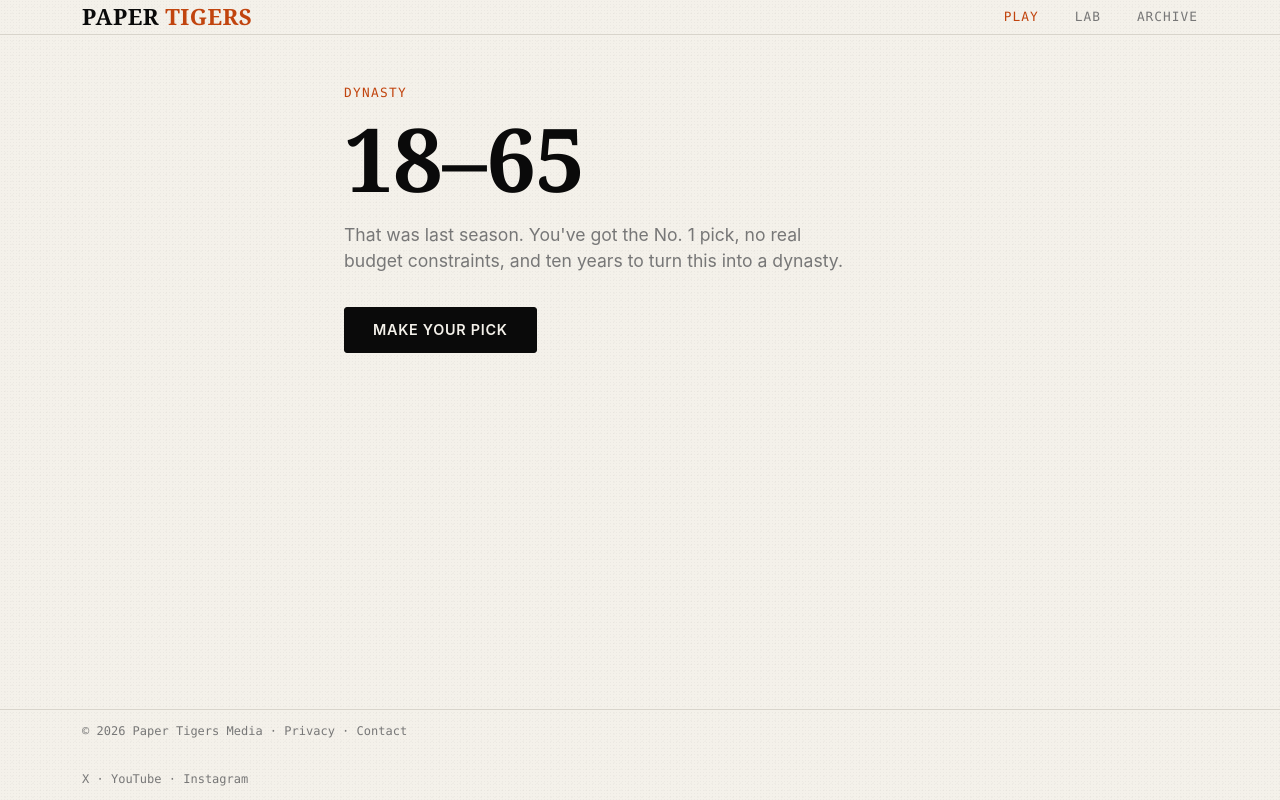
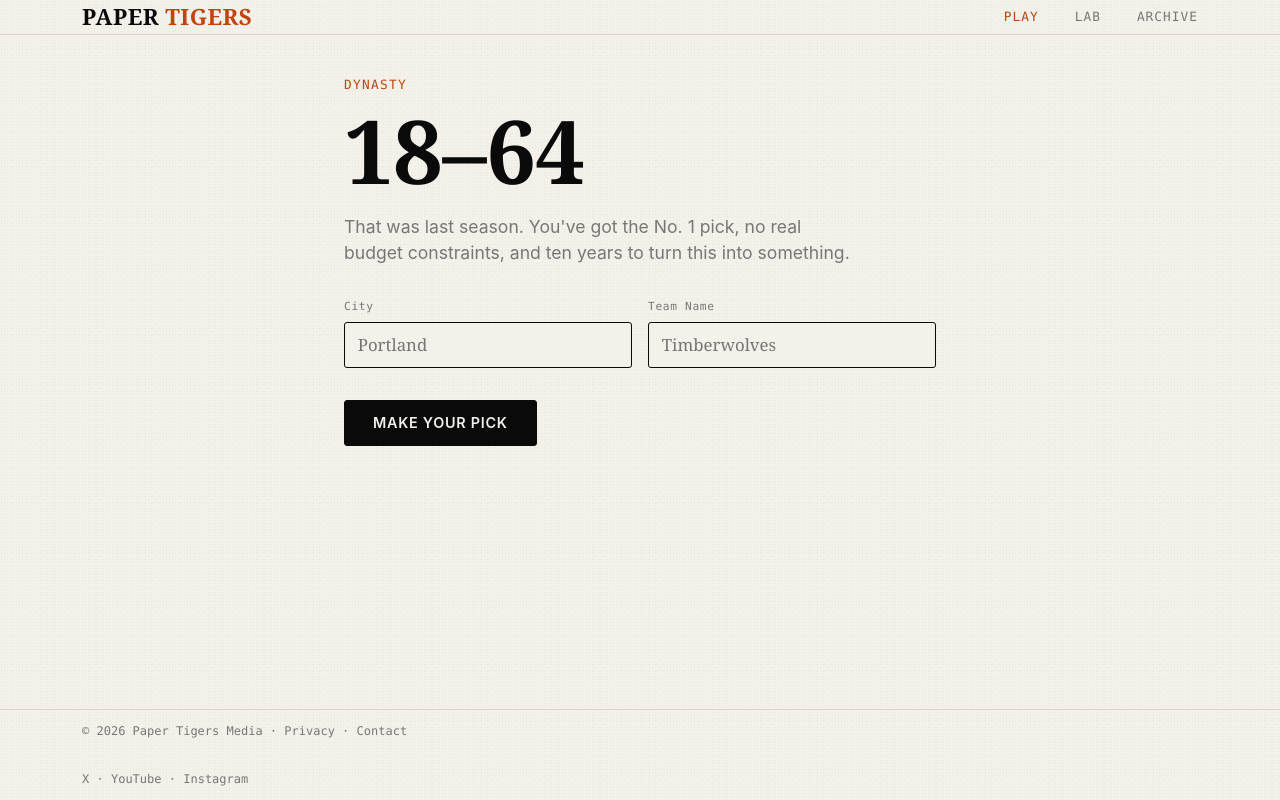
Before and after one commit to AP3HIM/papertigermedia, a React (Vite) app in the folder frontend/: page /games/dynasty in a window 1280 px wide. Built offline with nearby package versions, Linux system fonts and the light colour scheme; no server answers.

Commit message:
feat: complete dynasty frontend systems and state managers

```diff
--- a/frontend/src/games/dynasty/Dynasty.css
+++ b/frontend/src/games/dynasty/Dynasty.css
@@ -1,7 +1,7 @@
 .ptm-dynasty {
   max-width: 640px;
   margin: 0 auto;
-  padding: 3rem 1.5rem 4rem;
+  padding: 2.5rem 1.5rem 4rem;
 }
 
 .ptm-dynasty--intro {
@@ -34,16 +34,112 @@
   margin: 0 0 2rem;
 }
 
+.ptm-dynasty__setup {
+  display: flex;
+  gap: 1rem;
+  margin-bottom: 2rem;
+  flex-wrap: wrap;
+}
+
+.ptm-dynasty__field {
+  display: flex;
+  flex-direction: column;
+  gap: 0.4rem;
+  flex: 1;
+  min-width: 160px;
+}
+
+.ptm-dynasty__field span {
+  font-family: var(--ptm-font-mono);
+  font-size: 0.7rem;
+  letter-spacing: 0.06em;
+  color: var(--ptm-muted-gray);
+}
+
+.ptm-dynasty__field input {
+  padding: 0.65rem 0.8rem;
+  border: 1px solid var(--ptm-black);
+  border-radius: var(--ptm-radius);
+  background: var(--ptm-offwhite);
+  font-family: var(--ptm-font-serif);
+  font-size: 1.05rem;
+}
+
+.ptm-dynasty__field input:focus {
+  outline: 2px solid var(--ptm-orange);
+  outline-offset: 1px;
+}
+
+/* --- Franchise header --- */
+
+.ptm-franchise-header {
+  display: flex;
+  align-items: flex-start;
+  justify-content: space-between;
+  gap: 1.5rem;
+  border-bottom: 2px solid var(--ptm-black);
+  padding-bottom: 1.25rem;
+  margin-bottom: 1.5rem;
+  flex-wrap: wrap;
+}
+
+.ptm-franchise-header__name {
+  font-family: var(--ptm-font-serif);
+  font-size: 1.4rem;
+  margin: 0;
+}
+
+.ptm-franchise-header__season {
+  font-family: var(--ptm-font-mono);
+  font-size: 0.75rem;
+  letter-spacing: 0.08em;
+  color: var(--ptm-muted-gray);
+  margin: 0.2rem 0 0;
+}
+
+/* --- Fan meter --- */
+
+.ptm-fan-meter {
+  min-width: 160px;
+}
+
+.ptm-fan-meter__label {
+  display: flex;
+  justify-content: space-between;
+  font-family: var(--ptm-font-mono);
+  font-size: 0.68rem;
+  letter-spacing: 0.06em;
+  color: var(--ptm-muted-gray);
+  margin-bottom: 0.3rem;
+}
+
+.ptm-fan-meter__track {
+  height: 6px;
+  background: var(--ptm-border);
+  border-radius: 3px;
+  overflow: hidden;
+}
+
+.ptm-fan-meter__fill {
+  height: 100%;
+  background: var(--ptm-orange);
+  transition: width 0.4s ease;
+}
+
+.ptm-fan-meter__ticket {
+  font-family: var(--ptm-font-mono);
+  font-size: 0.7rem;
+  color: var(--ptm-muted-gray);
+  margin: 0.3rem 0 0;
+  text-align: right;
+}
+
 .ptm-dynasty__meta {
   font-family: var(--ptm-font-mono);
   font-size: 0.8rem;
   letter-spacing: 0.06em;
   color: var(--ptm-muted-gray);
   margin-bottom: 1.5rem;
-}
-
-.ptm-dynasty__dot {
-  margin: 0 0.4rem;
 }
 
 .ptm-dynasty__context {
@@ -67,6 +163,7 @@
   text-align: left;
   background: var(--ptm-offwhite);
   border: 1px solid var(--ptm-border);
+  border-left: 3px solid var(--ptm-black);
   border-radius: var(--ptm-radius);
   padding: 1.25rem 1.5rem;
   cursor: pointer;
@@ -74,13 +171,15 @@
   flex-direction: column;
   gap: 0.35rem;
   font-family: inherit;
-  transition: border-color 0.15s ease;
+  transition: border-color 0.15s ease, transform 0.1s ease;
 }
 
 .ptm-dynasty__option:hover,
 .ptm-dynasty__option:focus-visible {
   border-color: var(--ptm-orange);
+  border-left-color: var(--ptm-orange);
   outline: none;
+  transform: translateX(2px);
 }
 
 .ptm-dynasty__option-top {
@@ -251,7 +350,7 @@
 
 .ptm-roster__player-top {
   display: flex;
-  align-items: baseline;
+  align-items: center;
   justify-content: space-between;
 }
 
@@ -260,9 +359,15 @@
   font-size: 1.05rem;
 }
 
-.ptm-roster__player-ovr {
+.ptm-roster__player-ovr-badge {
   font-family: var(--ptm-font-mono);
   font-weight: 700;
+  font-size: 0.85rem;
+  border: 1px solid var(--ptm-black);
+  border-radius: var(--ptm-radius);
+  padding: 0.1rem 0.45rem;
+  min-width: 2.2rem;
+  text-align: center;
 }
 
 .ptm-roster__player-meta,
@@ -293,3 +398,7 @@
   font-size: 0.8rem;
   color: var(--ptm-muted-gray);
 }
+
+.ptm-roster__bench-note {
+  font-size: 0.68rem;
+}
--- a/frontend/src/games/dynasty/DynastyGame.jsx
+++ b/frontend/src/games/dynasty/DynastyGame.jsx
@@ -20,7 +20,7 @@ const PHASE = {
 
 export default function DynastyGame() {
   const [phase, setPhase] = useState(PHASE.INTRO);
-  const [gameState, setGameState] = useState(null); // opaque state blob owned by the backend
+  const [gameState, setGameState] = useState(null);
   const [decision, setDecision] = useState(null);
   const [seasonResult, setSeasonResult] = useState(null);
   const [threePeat, setThreePeat] = useState(false);
@@ -39,9 +39,9 @@ export default function DynastyGame() {
     }
   }, []);
 
-  async function handleStart() {
+  async function handleStart(city, teamName) {
     try {
-      const data = await newDynastyGame();
+      const data = await newDynastyGame({ city, teamName });
       setGameState(data.state);
       setDecision(data.decision);
       setSeasonResult(null);
@@ -100,14 +100,7 @@ export default function DynastyGame() {
     if (nextPhase === PHASE.COMPLETE) {
       clearSave();
     } else {
-      writeSave({
-        phase: nextPhase,
-        gameState,
-        decision,
-        seasonResult,
-        threePeat,
-        gameOverPending,
-      });
+      writeSave({ phase: nextPhase, gameState, decision, seasonResult, threePeat, gameOverPending });
     }
   }
 
@@ -144,8 +137,11 @@ export default function DynastyGame() {
   if (phase === PHASE.DECIDING) {
     return (
       <DecisionScreen
+        city={gameState.city}
+        teamName={gameState.team_name}
         seasonNumber={decision.season_number}
         totalSeasons={TOTAL_SEASONS}
+        fanSupport={gameState.fan_support}
         pickNumber={decision.pick_number}
         options={decision.options}
         onChoose={handleChoice}
@@ -159,8 +155,10 @@ export default function DynastyGame() {
   if (phase === PHASE.RESULT) {
     return (
       <SeasonResultScreen
+        city={gameState.city}
+        teamName={gameState.team_name}
+        totalSeasons={TOTAL_SEASONS}
         result={seasonResult}
-        totalSeasons={TOTAL_SEASONS}
         onContinue={handleContinue}
         roster={gameState.roster}
         depthRating={gameState.depth_rating}
@@ -171,6 +169,8 @@ export default function DynastyGame() {
   if (phase === PHASE.COMPLETE) {
     return (
       <RetrospectiveScreen
+        city={gameState.city}
+        teamName={gameState.team_name}
         history={gameState.history}
         roster={gameState.roster}
         depthRating={gameState.depth_rating}
--- /dev/null
+++ b/frontend/src/games/dynasty/FanMeter.jsx
@@ -0,0 +1,16 @@
+export default function FanMeter({ value }) {
+  const ticketPrice = Math.round(15 + value * 0.6);
+
+  return (
+    <div className="ptm-fan-meter">
+      <div className="ptm-fan-meter__label">
+        <span>FAN SUPPORT</span>
+        <span>{value}</span>
+      </div>
+      <div className="ptm-fan-meter__track">
+        <div className="ptm-fan-meter__fill" style={{ width: `${value}%` }} />
+      </div>
+      <p className="ptm-fan-meter__ticket">Tickets: ${ticketPrice}</p>
+    </div>
+  );
+}
--- /dev/null
+++ b/frontend/src/games/dynasty/FranchiseHeader.jsx
@@ -0,0 +1,17 @@
+import FanMeter from "./FanMeter";
+
+export default function FranchiseHeader({ city, teamName, seasonNumber, totalSeasons, fanSupport }) {
+  return (
+    <div className="ptm-franchise-header">
+      <div>
+        <p className="ptm-franchise-header__name">
+          {city} {teamName}
+        </p>
+        <p className="ptm-franchise-header__season">
+          SEASON {seasonNumber} OF {totalSeasons}
+        </p>
+      </div>
+      {typeof fanSupport === "number" && <FanMeter value={fanSupport} />}
+    </div>
+  );
+}
--- a/frontend/src/games/dynasty/IntroScreen.jsx
+++ b/frontend/src/games/dynasty/IntroScreen.jsx
@@ -1,15 +1,45 @@
+import { useMemo, useState } from "react";
 import Button from "../../components/Button";
 
+function randomRecord() {
+  const wins = 10 + Math.floor(Math.random() * 15); // 10-24
+  return { wins, losses: 82 - wins };
+}
+
 export default function IntroScreen({ onStart }) {
+  const record = useMemo(randomRecord, []);
+  const [city, setCity] = useState("");
+  const [teamName, setTeamName] = useState("");
+
   return (
     <div className="ptm-dynasty ptm-dynasty--intro">
       <p className="ptm-dynasty__eyebrow">DYNASTY</p>
-      <h1 className="ptm-dynasty__record">18–65</h1>
+      <h1 className="ptm-dynasty__record">
+        {record.wins}–{record.losses}
+      </h1>
       <p className="ptm-dynasty__intro-line">
         That was last season. You've got the No. 1 pick, no real budget
-        constraints, and ten years to turn this into a dynasty.
+        constraints, and ten years to turn this into something.
       </p>
-      <Button onClick={onStart}>MAKE YOUR PICK</Button>
+
+      <div className="ptm-dynasty__setup">
+        <label className="ptm-dynasty__field">
+          <span>City</span>
+          <input type="text" value={city} onChange={(e) => setCity(e.target.value)} placeholder="Portland" maxLength={30} />
+        </label>
+        <label className="ptm-dynasty__field">
+          <span>Team Name</span>
+          <input
+            type="text"
+            value={teamName}
+            onChange={(e) => setTeamName(e.target.value)}
+            placeholder="Timberwolves"
+            maxLength={30}
+          />
+        </label>
+      </div>
+
+      <Button onClick={() => onStart(city, teamName)}>MAKE YOUR PICK</Button>
     </div>
   );
 }
--- a/frontend/src/games/dynasty/RetrospectiveScreen.jsx
+++ b/frontend/src/games/dynasty/RetrospectiveScreen.jsx
@@ -8,13 +8,24 @@ function closingLine(championships, threePeat) {
   return "No rings this time. Some rebuilds just take longer.";
 }
 
-export default function RetrospectiveScreen({ history, roster, depthRating, maxStreak, threePeat, onRestart }) {
+export default function RetrospectiveScreen({
+  city,
+  teamName,
+  history,
+  roster,
+  depthRating,
+  maxStreak,
+  threePeat,
+  onRestart,
+}) {
   const championships = history.filter((h) => h.champion).length;
 
   return (
     <div className="ptm-dynasty">
       <p className="ptm-dynasty__eyebrow">TEN SEASONS</p>
-      <h1 className="ptm-dynasty__title">Here's your dynasty.</h1>
+      <h1 className="ptm-dynasty__title">
+        {city} {teamName}
+      </h1>
 
       {threePeat && <p className="ptm-dynasty__three-peat">YOU BUILT A 3-PEAT.</p>}
 
--- a/frontend/src/games/dynasty/RosterPanel.jsx
+++ b/frontend/src/games/dynasty/RosterPanel.jsx
@@ -10,7 +10,7 @@ export default function RosterPanel({ roster, depthRating }) {
               <>
                 <div className="ptm-roster__player-top">
                   <span className="ptm-roster__player-name">{slot.player.name}</span>
-                  <span className="ptm-roster__player-ovr">{slot.player.ovr}</span>
+                  <span className="ptm-roster__player-ovr-badge">{slot.player.ovr}</span>
                 </div>
                 <p className="ptm-roster__player-meta">
                   {slot.player.position} · {slot.player.height} · {slot.player.weight} lbs · Age{" "}
@@ -32,8 +32,11 @@ export default function RosterPanel({ roster, depthRating }) {
       </div>
 
       <div className="ptm-roster__bench">
-        <span>Bench</span>
-        <span>{depthRating} depth</span>
+        <span>Bench Depth</span>
+        <span>
+          {depthRating}
+          <span className="ptm-roster__bench-note"> (not a player rating)</span>
+        </span>
       </div>
     </div>
   );
--- a/frontend/src/lib/api.js
+++ b/frontend/src/lib/api.js
@@ -31,8 +31,11 @@ export function submitGuess({ puzzleId, guess, clueIndex }) {
   });
 }
 
-export function newDynastyGame() {
-  return request("/dynasty/new-game/");
+export function newDynastyGame({ city, teamName } = {}) {
+  return request("/dynasty/new-game/", {
+    method: "POST",
+    body: JSON.stringify({ city, team_name: teamName }),
+  });
 }
 
 export function advanceDynasty({ state, choiceId, chosenOption }) {
```
Also changed, not shown: frontend/src/games/dynasty/DecisionScreen.jsx (+13 -6 lines), frontend/src/games/dynasty/SeasonResultScreen.jsx (+20 -7 lines), 1 other file (tests, documents, lock files or other folders).
